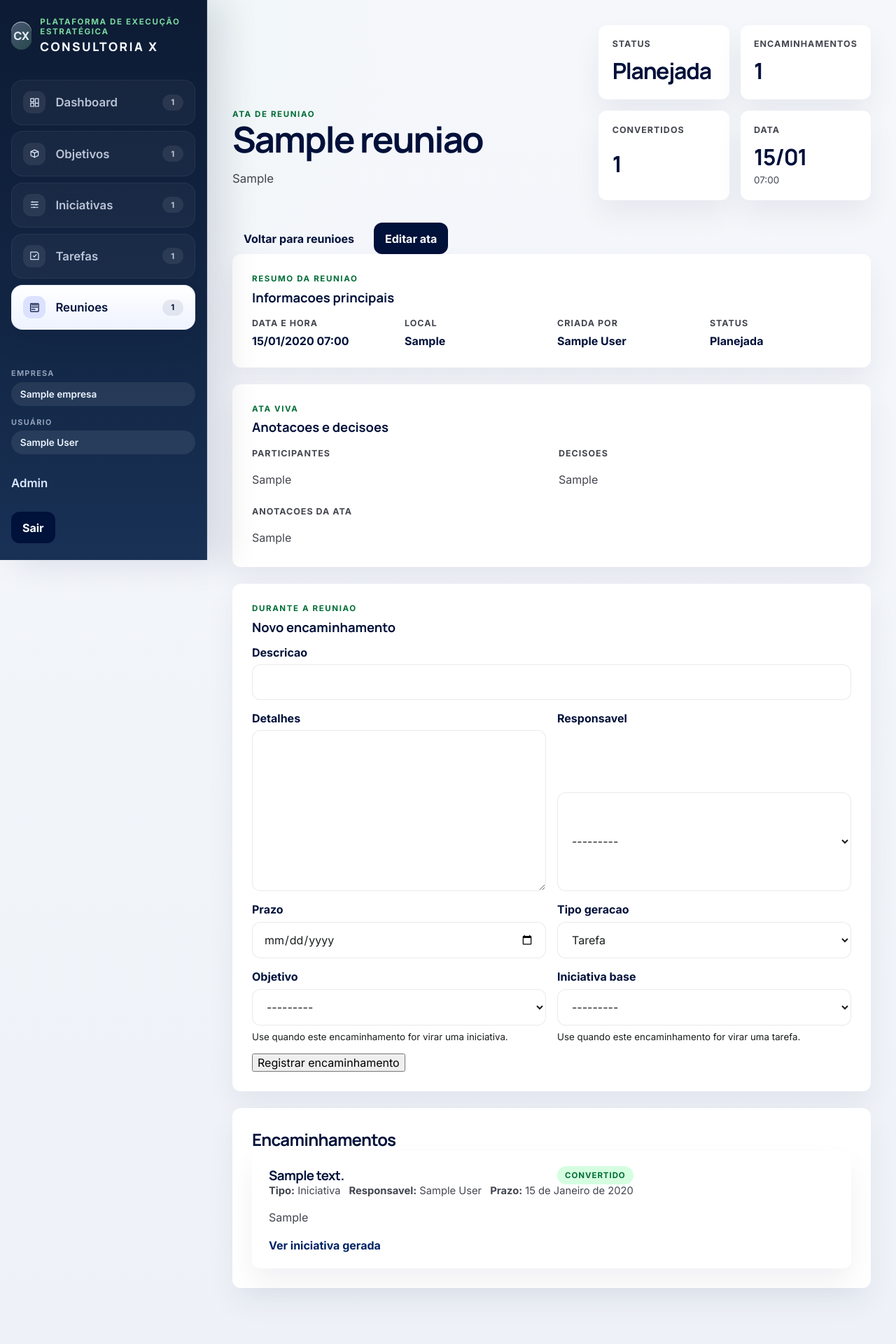
After one commit to newtoncerezini-ai/appmonitor, a Django app: page /reunioes/1/ in a window 1280 px wide. The commit adds this page. Shown: the whole page at 70% size. Run offline with Django 5.2, Linux system fonts and the light colour scheme; a user stored in the database is signed in; tables that the repository leaves empty hold one stand-in row (values such as "Sample post").

Commit message:
Add meeting minutes workflow

```diff
--- a/core/forms.py
+++ b/core/forms.py
@@ -1,6 +1,6 @@
 from django import forms
 
-from .models import Iniciativa, ObjetivoEstrategico, PlanoAcao, Tarefa, Usuario
+from .models import EncaminhamentoReuniao, Iniciativa, ObjetivoEstrategico, PlanoAcao, Reuniao, Tarefa, Usuario
 
 
 class BaseEmpresaForm(forms.ModelForm):
@@ -112,3 +112,43 @@ class PlanoAcaoForm(BaseEmpresaForm):
         if tarefa is not None:
             self.fields["tarefa"].initial = tarefa
             self.fields["tarefa"].queryset = Tarefa.objects.filter(pk=tarefa.pk)
+
+
+class ReuniaoForm(BaseEmpresaForm):
+    class Meta:
+        model = Reuniao
+        fields = ["titulo", "data_hora", "local", "participantes", "pauta", "ata", "decisoes", "status"]
+        widgets = {
+            "data_hora": forms.DateTimeInput(attrs={"type": "datetime-local"}),
+        }
+
+
+class EncaminhamentoReuniaoForm(BaseEmpresaForm):
+    date_fields = ("prazo",)
+
+    class Meta:
+        model = EncaminhamentoReuniao
+        fields = [
+            "descricao",
+            "detalhes",
+            "responsavel",
+            "prazo",
+            "tipo_geracao",
+            "objetivo",
+            "iniciativa_base",
+        ]
+
+    def __init__(self, *args, user=None, reuniao=None, **kwargs):
+        self.reuniao = reuniao
+        super().__init__(*args, user=user, **kwargs)
+        if self.user and self.user.empresa:
+            self.fields["responsavel"].queryset = Usuario.objects.filter(empresa=self.user.empresa).order_by(
+                "first_name",
+                "username",
+            )
+            self.fields["objetivo"].queryset = ObjetivoEstrategico.objects.filter(empresa=self.user.empresa).order_by("nome")
+            self.fields["iniciativa_base"].queryset = Iniciativa.objects.filter(empresa=self.user.empresa).order_by("nome")
+        self.fields["objetivo"].required = False
+        self.fields["iniciativa_base"].required = False
+        self.fields["objetivo"].help_text = "Use quando este encaminhamento for virar uma iniciativa."
+        self.fields["iniciativa_base"].help_text = "Use quando este encaminhamento for virar uma tarefa."
--- a/core/urls.py
+++ b/core/urls.py
@@ -12,6 +12,12 @@ from .views import (
     ObjectiveListView,
     PlanoAcaoCreateView,
     PlanoAcaoUpdateView,
+    EncaminhamentoReuniaoCreateView,
+    GerarItemEncaminhamentoView,
+    ReuniaoCreateView,
+    ReuniaoDetailView,
+    ReuniaoListView,
+    ReuniaoUpdateView,
     TaskListView,
     TarefaCreateView,
     TarefaDetailView,
@@ -37,4 +43,10 @@ urlpatterns = [
     path("planos-acao/<int:pk>/editar/", PlanoAcaoUpdateView.as_view(), name="plano_acao_update"),
     path("tarefas/<int:tarefa_pk>/planos-acao/novo/", PlanoAcaoCreateView.as_view(), name="plano_acao_create_for_task"),
     path("tarefas/<int:pk>/", TarefaDetailView.as_view(), name="tarefa_detail"),
+    path("reunioes/", ReuniaoListView.as_view(), name="reuniao_list"),
+    path("reunioes/nova/", ReuniaoCreateView.as_view(), name="reuniao_create"),
+    path("reunioes/<int:pk>/", ReuniaoDetailView.as_view(), name="reuniao_detail"),
+    path("reunioes/<int:pk>/editar/", ReuniaoUpdateView.as_view(), name="reuniao_update"),
+    path("reunioes/<int:reuniao_pk>/encaminhamentos/novo/", EncaminhamentoReuniaoCreateView.as_view(), name="encaminhamento_reuniao_create"),
+    path("encaminhamentos/<int:pk>/gerar/", GerarItemEncaminhamentoView.as_view(), name="encaminhamento_gerar_item"),
 ]
--- a/core/views.py
+++ b/core/views.py
@@ -5,18 +5,30 @@ from django.contrib.auth.mixins import LoginRequiredMixin
 from django.db.models import Count, Prefetch, Q
 from django.http import HttpResponseForbidden
 from django.http import Http404
+from django.shortcuts import get_object_or_404, redirect
 from django.utils import timezone
 from django.urls import reverse, reverse_lazy
+from django.views import View
 from django.views.generic import CreateView, DetailView, ListView, TemplateView, UpdateView
 
-from .forms import IniciativaForm, ObjetivoEstrategicoForm, PlanoAcaoForm, TarefaForm
+from .forms import (
+    EncaminhamentoReuniaoForm,
+    IniciativaForm,
+    ObjetivoEstrategicoForm,
+    PlanoAcaoForm,
+    ReuniaoForm,
+    TarefaForm,
+)
 from .models import (
+    EncaminhamentoReuniao,
     HistoricoAlteracao,
     Iniciativa,
     ObjetivoEstrategico,
     PlanoAcao,
+    Reuniao,
     StatusWorkflow,
     Tarefa,
+    TipoGeracaoEncaminhamento,
     TipoEntidadeHistorico,
     Usuario,
 )
@@ -87,6 +99,7 @@ class EmpresaContextMixin(LoginRequiredMixin):
                 "iniciativas": empresa.iniciativas.count(),
                 "tarefas": Tarefa.objects.filter(iniciativa__empresa=empresa).count(),
                 "planos": PlanoAcao.objects.filter(tarefa__iniciativa__empresa=empresa).count(),
+                "reunioes": empresa.reunioes.count(),
             },
         }
 
@@ -740,3 +753,178 @@ class TarefaDetailView(EmpresaContextMixin, DetailView):
             }
         )
         return context
+
+
+class ReuniaoListView(EmpresaContextMixin, ListView):
+    model = Reuniao
+    template_name = "core/reuniao_list.html"
+    context_object_name = "reunioes"
+    active_section = "reunioes"
+
+    def get_queryset(self):
+        return (
+            Reuniao.objects.filter(empresa=self.get_empresa())
+            .select_related("criada_por")
+            .prefetch_related("encaminhamentos")
+            .order_by("-data_hora", "titulo")
+        )
+
+    def get_context_data(self, **kwargs):
+        context = super().get_context_data(**kwargs)
+        reunioes = self.object_list
+        context.update(
+            {
+                **self.get_base_context(),
+                "page_title": "Reunioes",
+                "page_intro": "Registre atas, decisoes e encaminhamentos durante as reunioes e transforme pontos de acao em iniciativas ou tarefas.",
+                "hero_value": reunioes.count(),
+                "hero_label": "Reunioes registradas",
+                "hero_secondary": EncaminhamentoReuniao.objects.filter(reuniao__empresa=self.get_empresa()).count(),
+                "hero_secondary_label": "Encaminhamentos",
+            }
+        )
+        return context
+
+
+class ReuniaoDetailView(EmpresaContextMixin, DetailView):
+    model = Reuniao
+    template_name = "core/reuniao_detail.html"
+    context_object_name = "reuniao"
+    active_section = "reunioes"
+
+    def get_queryset(self):
+        return (
+            Reuniao.objects.filter(empresa=self.get_empresa())
+            .select_related("criada_por")
+            .prefetch_related(
+                "encaminhamentos__responsavel",
+                "encaminhamentos__objetivo",
+                "encaminhamentos__iniciativa_base",
+                "encaminhamentos__iniciativa_gerada",
+                "encaminhamentos__tarefa_gerada",
+            )
+        )
+
+    def get_context_data(self, **kwargs):
+        context = super().get_context_data(**kwargs)
+        encaminhamentos = self.object.encaminhamentos.all()
+        context.update(
+            {
+                **self.get_base_context(),
+                "encaminhamentos": encaminhamentos,
+                "encaminhamento_form": EncaminhamentoReuniaoForm(user=self.request.user, reuniao=self.object),
+                "total_encaminhamentos": encaminhamentos.count(),
+                "total_gerados": sum(1 for item in encaminhamentos if item.ja_gerado),
+            }
+        )
+        return context
+
+
+class ReuniaoCreateView(BaseCreateView):
+    model = Reuniao
+    form_class = ReuniaoForm
+    title = "Nova reuniao"
+    submit_label = "Criar reuniao"
+    success_message = "Reuniao criada com sucesso."
+
+    def form_valid(self, form):
+        form.instance.empresa = self.request.user.empresa
+        form.instance.criada_por = self.request.user
+        return super().form_valid(form)
+
+    def get_success_url(self):
+        return reverse("core:reuniao_detail", kwargs={"pk": self.object.pk})
+
+
+class ReuniaoUpdateView(BaseUpdateView):
+    model = Reuniao
+    form_class = ReuniaoForm
+    title = "Editar ata da reuniao"
+    submit_label = "Salvar ata"
+    success_message = "Ata atualizada com sucesso."
+    history_entity_type = TipoEntidadeHistorico.REUNIAO
+
+    def get_queryset(self):
+        return Reuniao.objects.filter(empresa=self.request.user.empresa)
+
+    def get_success_url(self):
+        return reverse("core:reuniao_detail", kwargs={"pk": self.object.pk})
+
+    def get_back_url(self):
+        return reverse("core:reuniao_detail", kwargs={"pk": self.object.pk})
+
+
+class EncaminhamentoReuniaoCreateView(GestaoExecucaoMixin, CreateView):
+    model = EncaminhamentoReuniao
+    form_class = EncaminhamentoReuniaoForm
+    http_method_names = ["post"]
+
+    def dispatch(self, request, *args, **kwargs):
+        self.reuniao = get_object_or_404(Reuniao, pk=kwargs["reuniao_pk"], empresa=request.user.empresa)
+        return super().dispatch(request, *args, **kwargs)
+
+    def get_form_kwargs(self):
+        kwargs = super().get_form_kwargs()
+        kwargs["user"] = self.request.user
+        kwargs["reuniao"] = self.reuniao
+        return kwargs
+
+    def form_valid(self, form):
+        form.instance.reuniao = self.reuniao
+        response = super().form_valid(form)
+        messages.success(self.request, "Encaminhamento registrado com sucesso.")
+        return response
+
+    def form_invalid(self, form):
+        messages.error(self.request, "Nao foi possivel registrar o encaminhamento. Confira os campos.")
+        return redirect("core:reuniao_detail", pk=self.reuniao.pk)
+
+    def get_success_url(self):
+        return reverse("core:reuniao_detail", kwargs={"pk": self.reuniao.pk})
+
+
+class GerarItemEncaminhamentoView(GestaoExecucaoMixin, View):
+    def post(self, request, pk):
+        encaminhamento = get_object_or_404(
+            EncaminhamentoReuniao.objects.select_related("reuniao", "responsavel", "objetivo", "iniciativa_base"),
+            pk=pk,
+            reuniao__empresa=request.user.empresa,
+        )
+        if encaminhamento.ja_gerado:
+            messages.info(request, "Este encaminhamento ja foi convertido.")
+            return redirect("core:reuniao_detail", pk=encaminhamento.reuniao_id)
+
+        if encaminhamento.tipo_geracao == TipoGeracaoEncaminhamento.INICIATIVA:
+            if not encaminhamento.objetivo_id:
+                messages.error(request, "Selecione um objetivo para gerar uma iniciativa.")
+                return redirect("core:reuniao_detail", pk=encaminhamento.reuniao_id)
+            iniciativa = Iniciativa.objects.create(
+                empresa=request.user.empresa,
+                objetivo=encaminhamento.objetivo,
+                nome=encaminhamento.descricao,
+                descricao=(
+                    f"Gerada a partir da reuniao: {encaminhamento.reuniao.titulo}\n\n"
+                    f"{encaminhamento.detalhes}"
+                ).strip(),
+                responsavel=encaminhamento.responsavel,
+                data_inicio=timezone.localdate(),
+                data_fim=encaminhamento.prazo,
+            )
+            encaminhamento.iniciativa_gerada = iniciativa
+            encaminhamento.save(update_fields=["iniciativa_gerada"])
+            messages.success(request, "Iniciativa gerada a partir da reuniao.")
+        else:
+            if not encaminhamento.iniciativa_base_id:
+                messages.error(request, "Selecione uma iniciativa para gerar uma tarefa.")
+                return redirect("core:reuniao_detail", pk=encaminhamento.reuniao_id)
+            tarefa = Tarefa.objects.create(
+                iniciativa=encaminhamento.iniciativa_base,
+                nome=encaminhamento.descricao,
+                responsavel=encaminhamento.responsavel,
+                data_vencimento=encaminhamento.prazo,
+            )
+            encaminhamento.tarefa_gerada = tarefa
+            encaminhamento.save(update_fields=["tarefa_gerada"])
+            messages.success(request, "Tarefa gerada a partir da reuniao.")
+
+        return redirect("core:reuniao_detail", pk=encaminhamento.reuniao_id)
--- a/static/core/app.css
+++ b/static/core/app.css
@@ -497,7 +497,7 @@ h4,
 
 .action-stack {
     display: grid;
-    grid-template-columns: repeat(4, minmax(0, 1fr));
+    grid-template-columns: repeat(auto-fit, minmax(11rem, 1fr));
     gap: 0.75rem;
 }
 
@@ -1007,6 +1007,42 @@ h4,
     color: inherit;
 }
 
+.meeting-notes-grid {
+    display: grid;
+    grid-template-columns: repeat(2, minmax(0, 1fr));
+    gap: 1.25rem;
+}
+
+.meeting-notes-grid .span-full {
+    grid-column: 1 / -1;
+}
+
+.meeting-notes-grid p {
+    margin-bottom: 0;
+    color: var(--muted);
+    line-height: 1.7;
+}
+
+.meeting-action-form {
+    display: grid;
+    grid-template-columns: repeat(2, minmax(0, 1fr));
+    gap: 1rem;
+}
+
+.meeting-action-form .form-row:nth-child(1),
+.meeting-action-form .form-row:nth-child(2),
+.meeting-action-form .form-actions {
+    grid-column: 1 / -1;
+}
+
+.inline-form {
+    margin: 0.8rem 0 0;
+}
+
+.inline-form button {
+    border: 0;
+}
+
 .objective-card-head,
 .ledger-title-row,
 .task-title-row {
--- a/templates/base.html
+++ b/templates/base.html
@@ -63,6 +63,16 @@
                         <span>Tarefas</span>
                         <strong class="nav-count">{{ nav_counts.tarefas }}</strong>
                     </a>
+                    <a class="{% if active_section == 'reunioes' %}is-active{% endif %}" href="{% url 'core:reuniao_list' %}">
+                        <span class="nav-icon" aria-hidden="true">
+                            <svg viewBox="0 0 24 24" fill="none">
+                                <path d="M6 6.5h12M6 11h12M6 15.5h7" stroke="currentColor" stroke-width="1.7" stroke-linecap="round"/>
+                                <path d="M5 3.8h14A1.2 1.2 0 0 1 20.2 5v14A1.2 1.2 0 0 1 19 20.2H5A1.2 1.2 0 0 1 3.8 19V5A1.2 1.2 0 0 1 5 3.8Z" stroke="currentColor" stroke-width="1.7"/>
+                            </svg>
+                        </span>
+                        <span>Reunioes</span>
+                        <strong class="nav-count">{{ nav_counts.reunioes }}</strong>
+                    </a>
                 </nav>
             </div>
 
@@ -101,6 +111,7 @@
             <a class="{% if active_section == 'objetivos' %}is-active{% endif %}" href="{% url 'core:objective_list' %}">Objetivos</a>
             <a class="{% if active_section == 'iniciativas' %}is-active{% endif %}" href="{% url 'core:initiative_list' %}">Iniciativas</a>
             <a class="{% if active_section == 'tarefas' %}is-active{% endif %}" href="{% url 'core:task_list' %}">Tarefas</a>
+            <a class="{% if active_section == 'reunioes' %}is-active{% endif %}" href="{% url 'core:reuniao_list' %}">Reunioes</a>
         </nav>
     {% endif %}
 </body>
--- a/templates/core/dashboard.html
+++ b/templates/core/dashboard.html
@@ -77,6 +77,7 @@
                 <a class="secondary-link" href="{% url 'core:iniciativa_create' %}">Nova iniciativa</a>
                 <a class="secondary-link" href="{% url 'core:tarefa_create' %}">Nova tarefa</a>
                 <a class="secondary-link" href="{% url 'core:plano_acao_create' %}">Novo plano de ação</a>
+                <a class="secondary-link" href="{% url 'core:reuniao_create' %}">Nova reunião</a>
             </div>
         </article>
     {% endif %}
--- /dev/null
+++ b/templates/core/reuniao_detail.html
@@ -0,0 +1,139 @@
+{% extends "base.html" %}
+
+{% block title %}{{ reuniao.titulo }}{% endblock %}
+
+{% block content %}
+<section class="page-hero">
+    <div>
+        <p class="eyebrow">Ata de Reuniao</p>
+        <h1>{{ reuniao.titulo }}</h1>
+        <p class="page-intro">{{ reuniao.pauta|default:"Ata aberta para registro de pauta, anotacoes, decisoes e encaminhamentos." }}</p>
+    </div>
+    <div class="hero-side">
+        <div class="hero-metric">
+            <span>Status</span>
+            <strong>{{ reuniao.get_status_display }}</strong>
+        </div>
+        <div class="hero-metric">
+            <span>Encaminhamentos</span>
+            <strong>{{ total_encaminhamentos }}</strong>
+        </div>
+        <div class="hero-metric">
+            <span>Convertidos</span>
+            <strong>{{ total_gerados }}</strong>
+        </div>
+        <div class="hero-metric">
+            <span>Data</span>
+            <strong>{{ reuniao.data_hora|date:"d/m" }}</strong>
+            <small>{{ reuniao.data_hora|date:"H:i" }}</small>
+        </div>
+    </div>
+</section>
+
+<section class="section-toolbar">
+    <a class="ghost-button" href="{% url 'core:reuniao_list' %}">Voltar para reunioes</a>
+    {% if pode_gerenciar_execucao %}
+        <a class="primary-link" href="{% url 'core:reuniao_update' reuniao.pk %}">Editar ata</a>
+    {% endif %}
+</section>
+
+<section class="detail-shell">
+    <article class="ledger-card">
+        <div class="card-heading">
+            <p class="eyebrow">Resumo da Reuniao</p>
+            <h3>Informacoes principais</h3>
+        </div>
+        <div class="meta-grid">
+            <div><span>Data e hora</span><strong>{{ reuniao.data_hora|date:"d/m/Y H:i" }}</strong></div>
+            <div><span>Local</span><strong>{{ reuniao.local|default:"-" }}</strong></div>
+            <div><span>Criada por</span><strong>{{ reuniao.criada_por|default:"-" }}</strong></div>
+            <div><span>Status</span><strong>{{ reuniao.get_status_display }}</strong></div>
+        </div>
+    </article>
+
+    <article class="ledger-card">
+        <div class="card-heading">
+            <p class="eyebrow">Ata Viva</p>
+            <h3>Anotacoes e decisoes</h3>
+        </div>
+        <div class="meeting-notes-grid">
+            <div>
+                <span class="cell-subtitle">Participantes</span>
+                <p>{{ reuniao.participantes|linebreaksbr|default:"Nenhum participante registrado." }}</p>
+            </div>
+            <div>
+                <span class="cell-subtitle">Decisoes</span>
+                <p>{{ reuniao.decisoes|linebreaksbr|default:"Nenhuma decisao registrada." }}</p>
+            </div>
+            <div class="span-full">
+                <span class="cell-subtitle">Anotacoes da ata</span>
+                <p>{{ reuniao.ata|linebreaksbr|default:"Nenhuma anotacao registrada ainda." }}</p>
+            </div>
+        </div>
+    </article>
+
+    {% if pode_gerenciar_execucao %}
+        <article class="ledger-card">
+            <div class="card-heading">
+                <p class="eyebrow">Durante a Reuniao</p>
+                <h3>Novo encaminhamento</h3>
+            </div>
+            <form method="post" action="{% url 'core:encaminhamento_reuniao_create' reuniao.pk %}" class="meeting-action-form">
+                {% csrf_token %}
+                {% for field in encaminhamento_form %}
+                    <div class="form-row">
+                        <label for="{{ field.id_for_label }}">{{ field.label }}</label>
+                        {{ field }}
+                        {% if field.help_text %}
+                            <small>{{ field.help_text }}</small>
+                        {% endif %}
+                    </div>
+                {% endfor %}
+                <div class="form-actions">
+                    <button type="submit">Registrar encaminhamento</button>
+                </div>
+            </form>
+        </article>
+    {% endif %}
+
+    <article class="ledger-card">
+        <div class="section-toolbar">
+            <h2>Encaminhamentos</h2>
+        </div>
+        <div class="list-stack compact">
+            {% for item in encaminhamentos %}
+                <div class="task-row">
+                    <div class="task-main">
+                        <div class="task-title-row">
+                            <h3>{{ item.descricao }}</h3>
+                            <span class="status-pill {% if item.ja_gerado %}success{% else %}neutral{% endif %}">
+                                {% if item.ja_gerado %}Convertido{% else %}Pendente{% endif %}
+                            </span>
+                        </div>
+                        <div class="meta-inline">
+                            <span><strong>Tipo:</strong> {{ item.get_tipo_geracao_display }}</span>
+                            <span><strong>Responsavel:</strong> {{ item.responsavel|default:"Nao definido" }}</span>
+                            <span><strong>Prazo:</strong> {{ item.prazo|default:"-" }}</span>
+                        </div>
+                        {% if item.detalhes %}
+                            <p class="muted">{{ item.detalhes }}</p>
+                        {% endif %}
+                        {% if item.iniciativa_gerada %}
+                            <a class="inline-link" href="{% url 'core:initiative_detail' item.iniciativa_gerada.pk %}">Ver iniciativa gerada</a>
+                        {% elif item.tarefa_gerada %}
+                            <a class="inline-link" href="{% url 'core:tarefa_detail' item.tarefa_gerada.pk %}">Ver tarefa gerada</a>
+                        {% elif pode_gerenciar_execucao %}
+                            <form method="post" action="{% url 'core:encaminhamento_gerar_item' item.pk %}" class="inline-form">
+                                {% csrf_token %}
+                                <button type="submit" class="secondary-link">Gerar {{ item.get_tipo_geracao_display|lower }}</button>
+                            </form>
+                        {% endif %}
+                    </div>
+                </div>
+            {% empty %}
+                <p class="muted">Nenhum encaminhamento registrado ainda.</p>
+            {% endfor %}
+        </div>
+    </article>
+</section>
+{% endblock %}
```
Also changed, not shown: core/admin.py (+22 -0 lines), core/models.py (+113 -0 lines), core/tests.py (+97 -0 lines), templates/core/reuniao_list.html (added, +63 -0 lines), core/migrations/0004_reuniao_encaminhamentoreuniao.py (added), core/migrations/0005_alter_historicoalteracao_entidade_tipo.py (added).
